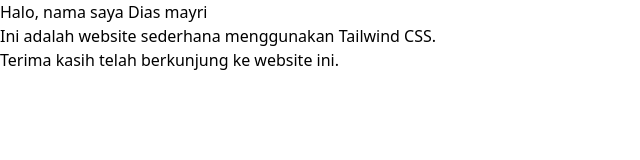
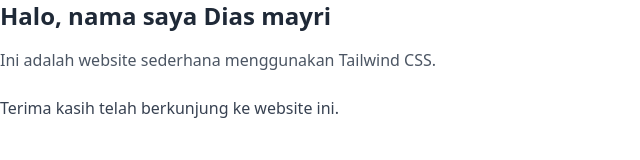
Before and after one commit to Diasmyri/perbandingan-1124160056, a website: page tailwindCSS/src/index.html in a window 1280 px wide. Shown: the whole page, without its empty margins (0-640 px from the left). Drawn offline with Linux system fonts and the light colour scheme.

Commit message:
menambahkan class untuk style dibagian h1 dan p

```diff
--- a/tailwindCSS/src/index.html
+++ b/tailwindCSS/src/index.html
@@ -7,9 +7,9 @@
 <link href="../dist/output.css" rel="stylesheet" />
 <body>
     <main>
-        <h1>Halo, nama saya Dias mayri</h1>
-        <p>Ini adalah website sederhana menggunakan Tailwind CSS.</p>
-        <p>Terima kasih telah berkunjung ke website ini.</p>
+        <h1 class="text-2xl font-semibold text-gray-800 mb-4">Halo, nama saya Dias mayri</h1>
+        <p class="text-gray-600 mb-6">Ini adalah website sederhana menggunakan Tailwind CSS.</p>
+        <p class="text-gray-700">Terima kasih telah berkunjung ke website ini.</p>
     </main>
 </body>
 </html>
```
Also changed, not shown: tailwindCSS/dist/output.css.
